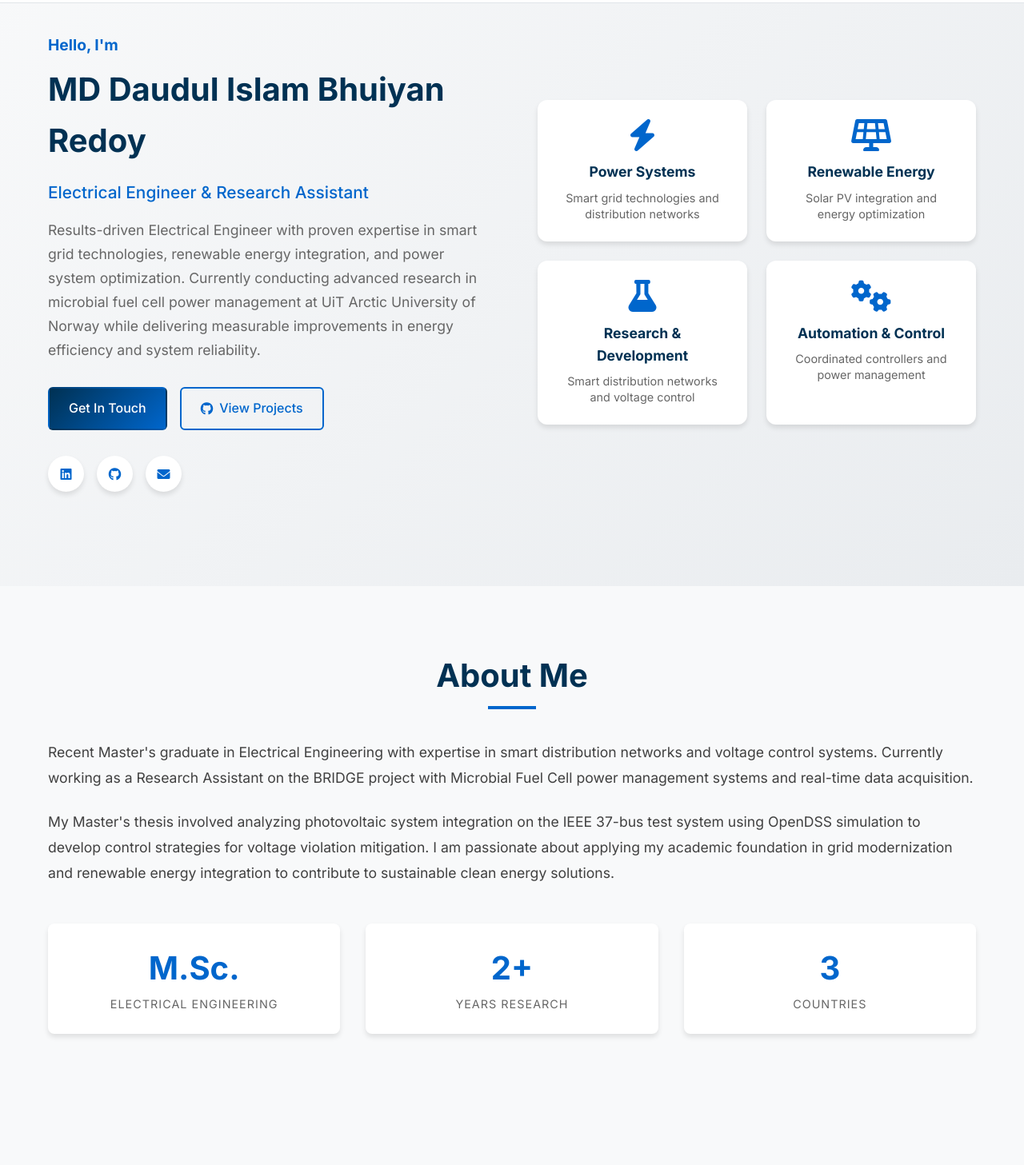
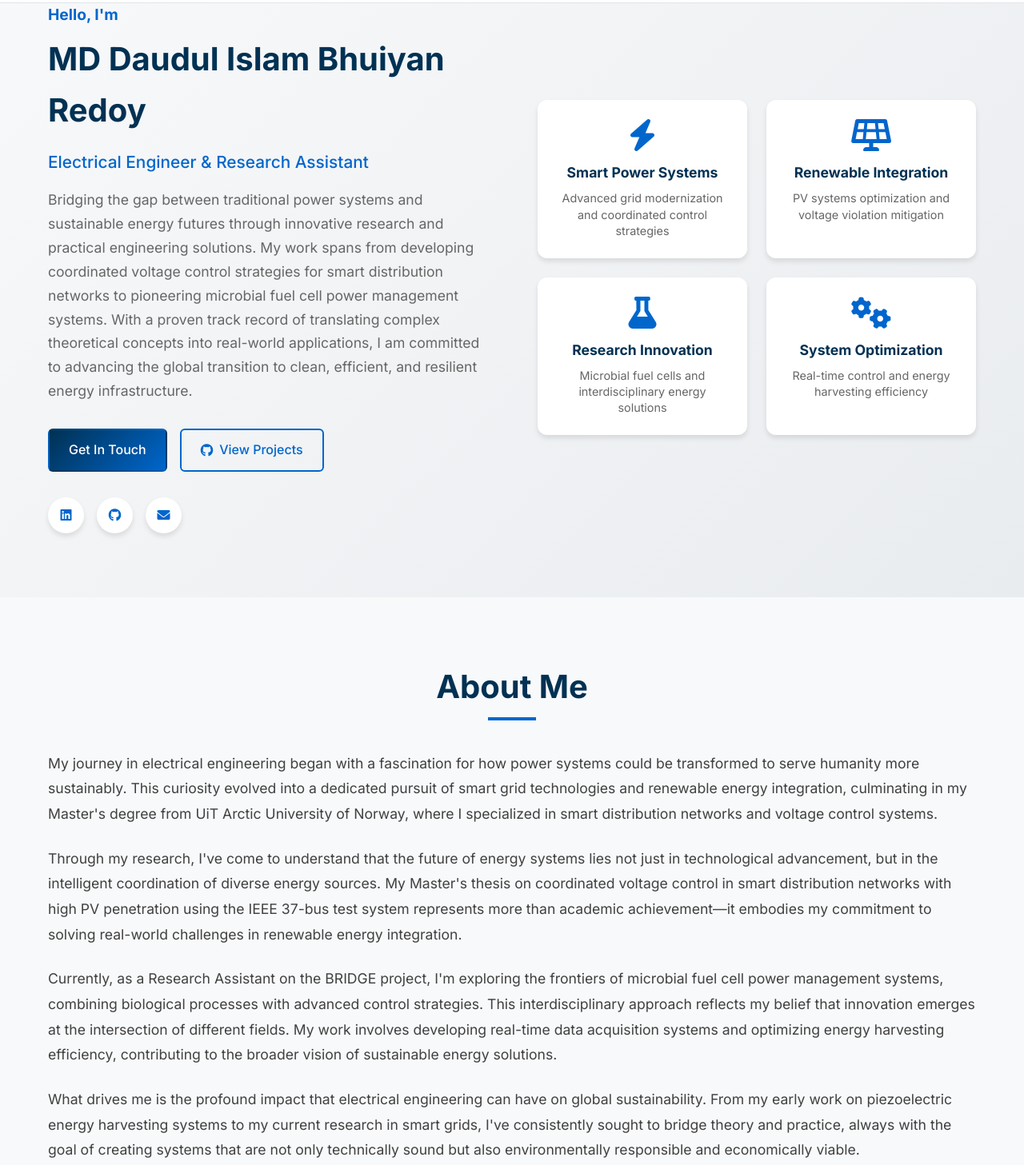
Before and after one commit to hrid0yislam/hrid0yislam.github.io, a plain HTML site: page index.html in a window 1280 px wide. Shown: the part 67-1524 px from the top of the page at 80% size. Drawn offline with Linux system fonts and the light colour scheme.

Commit message:
Enhance introduction and about me sections for professional impact
- Rewrite hero introduction to emphasize bridging traditional and sustainable energy
- Create more reflective about me section showing personal journey and philosophy
- Add deeper insights into research work and interdisciplinary approach
- Enhance specialization cards with more professional and specific descriptions
- Demonstrate commitment to sustainable energy solutions and practical applications
- Show progression from academic curiosity to real-world problem solving
- Fix missing grade display in education section

```diff
--- a/index.html
+++ b/index.html
@@ -53,10 +53,12 @@
                 </h1>
                 <p class="hero-subtitle">Electrical Engineer & Research Assistant</p>
                 <p class="hero-description">
-                    Results-driven Electrical Engineer with proven expertise in smart grid technologies,
-                    renewable energy integration, and power system optimization. Currently conducting
-                    advanced research in microbial fuel cell power management at UiT Arctic University
-                    of Norway while delivering measurable improvements in energy efficiency and system reliability.
+                    Bridging the gap between traditional power systems and sustainable energy futures through
+                    innovative research and practical engineering solutions. My work spans from developing
+                    coordinated voltage control strategies for smart distribution networks to pioneering
+                    microbial fuel cell power management systems. With a proven track record of translating
+                    complex theoretical concepts into real-world applications, I am committed to advancing
+                    the global transition to clean, efficient, and resilient energy infrastructure.
                 </p>
                 <div class="hero-buttons">
                     <a href="#contact" class="btn btn-primary">Get In Touch</a>
@@ -81,32 +83,32 @@
                     <div class="hero-card">
                         <div class="card-content">
                             <i class="fas fa-bolt"></i>
-                            <h3>Power Systems</h3>
-                            <p>Smart grid technologies and distribution networks</p>
+                            <h3>Smart Power Systems</h3>
+                            <p>Advanced grid modernization and coordinated control strategies</p>
                         </div>
                     </div>
 
                     <div class="hero-card">
                         <div class="card-content">
                             <i class="fas fa-solar-panel"></i>
-                            <h3>Renewable Energy</h3>
-                            <p>Solar PV integration and energy optimization</p>
+                            <h3>Renewable Integration</h3>
+                            <p>PV systems optimization and voltage violation mitigation</p>
                         </div>
                     </div>
 
                     <div class="hero-card">
                         <div class="card-content">
                             <i class="fas fa-flask"></i>
-                            <h3>Research & Development</h3>
-                            <p>Smart distribution networks and voltage control</p>
+                            <h3>Research Innovation</h3>
+                            <p>Microbial fuel cells and interdisciplinary energy solutions</p>
                         </div>
                     </div>
 
                     <div class="hero-card">
                         <div class="card-content">
                             <i class="fas fa-cogs"></i>
-                            <h3>Automation & Control</h3>
-                            <p>Coordinated controllers and power management</p>
+                            <h3>System Optimization</h3>
+                            <p>Real-time control and energy harvesting efficiency</p>
                         </div>
                     </div>
                 </div>
@@ -121,15 +123,34 @@
             <div class="about-content">
                 <div class="about-text">
                     <p>
-                        Recent Master's graduate in Electrical Engineering with expertise in smart distribution
-                        networks and voltage control systems. Currently working as a Research Assistant on the
-                        BRIDGE project with Microbial Fuel Cell power management systems and real-time data acquisition.
+                        My journey in electrical engineering began with a fascination for how power systems
+                        could be transformed to serve humanity more sustainably. This curiosity evolved into
+                        a dedicated pursuit of smart grid technologies and renewable energy integration,
+                        culminating in my Master's degree from UiT Arctic University of Norway, where I
+                        specialized in smart distribution networks and voltage control systems.
                     </p>
                     <p>
-                        My Master's thesis involved analyzing photovoltaic system integration on the IEEE 37-bus
-                        test system using OpenDSS simulation to develop control strategies for voltage violation
-                        mitigation. I am passionate about applying my academic foundation in grid modernization
-                        and renewable energy integration to contribute to sustainable clean energy solutions.
+                        Through my research, I've come to understand that the future of energy systems lies
+                        not just in technological advancement, but in the intelligent coordination of diverse
+                        energy sources. My Master's thesis on coordinated voltage control in smart distribution
+                        networks with high PV penetration using the IEEE 37-bus test system represents more
+                        than academic achievement—it embodies my commitment to solving real-world challenges
+                        in renewable energy integration.
+                    </p>
+                    <p>
+                        Currently, as a Research Assistant on the BRIDGE project, I'm exploring the frontiers
+                        of microbial fuel cell power management systems, combining biological processes with
+                        advanced control strategies. This interdisciplinary approach reflects my belief that
+                        innovation emerges at the intersection of different fields. My work involves developing
+                        real-time data acquisition systems and optimizing energy harvesting efficiency,
+                        contributing to the broader vision of sustainable energy solutions.
+                    </p>
+                    <p>
+                        What drives me is the profound impact that electrical engineering can have on global
+                        sustainability. From my early work on piezoelectric energy harvesting systems to my
+                        current research in smart grids, I've consistently sought to bridge theory and practice,
+                        always with the goal of creating systems that are not only technically sound but also
+                        environmentally responsible and economically viable.
                     </p>
                     <div class="about-stats">
                         <div class="stat">
```
